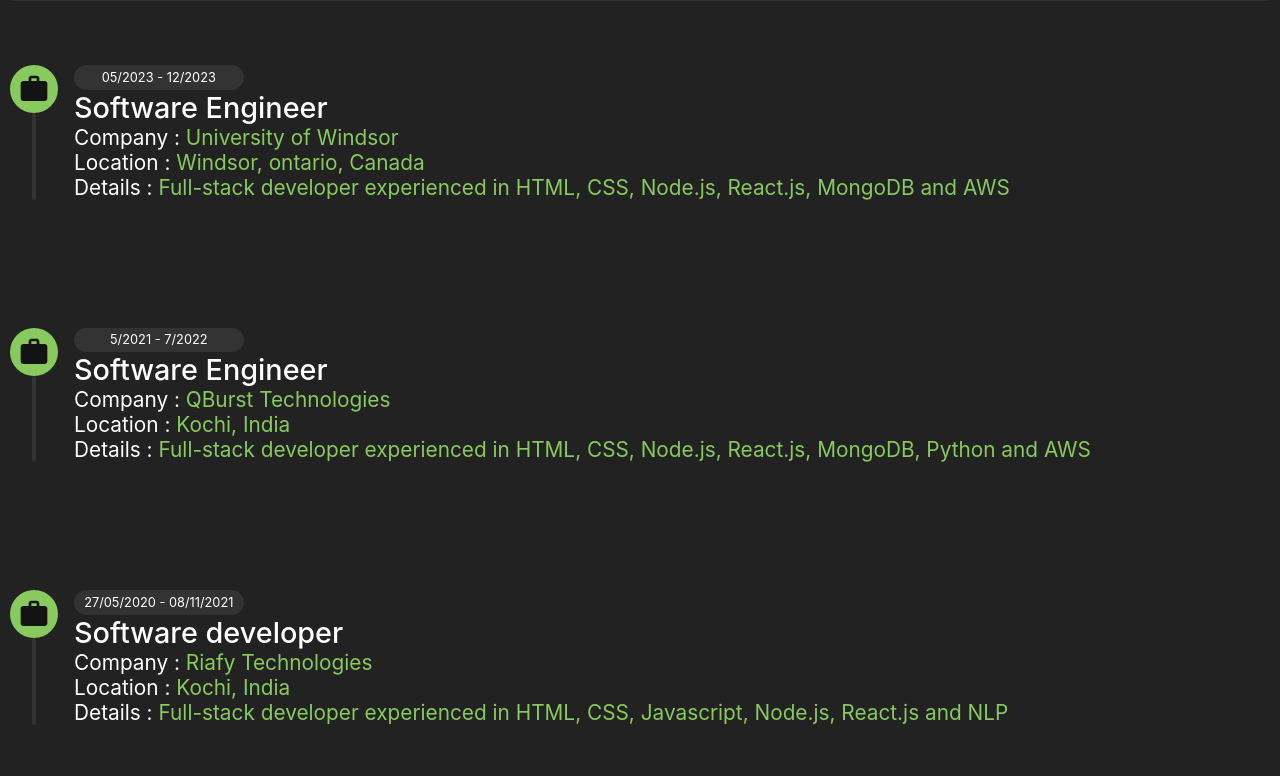
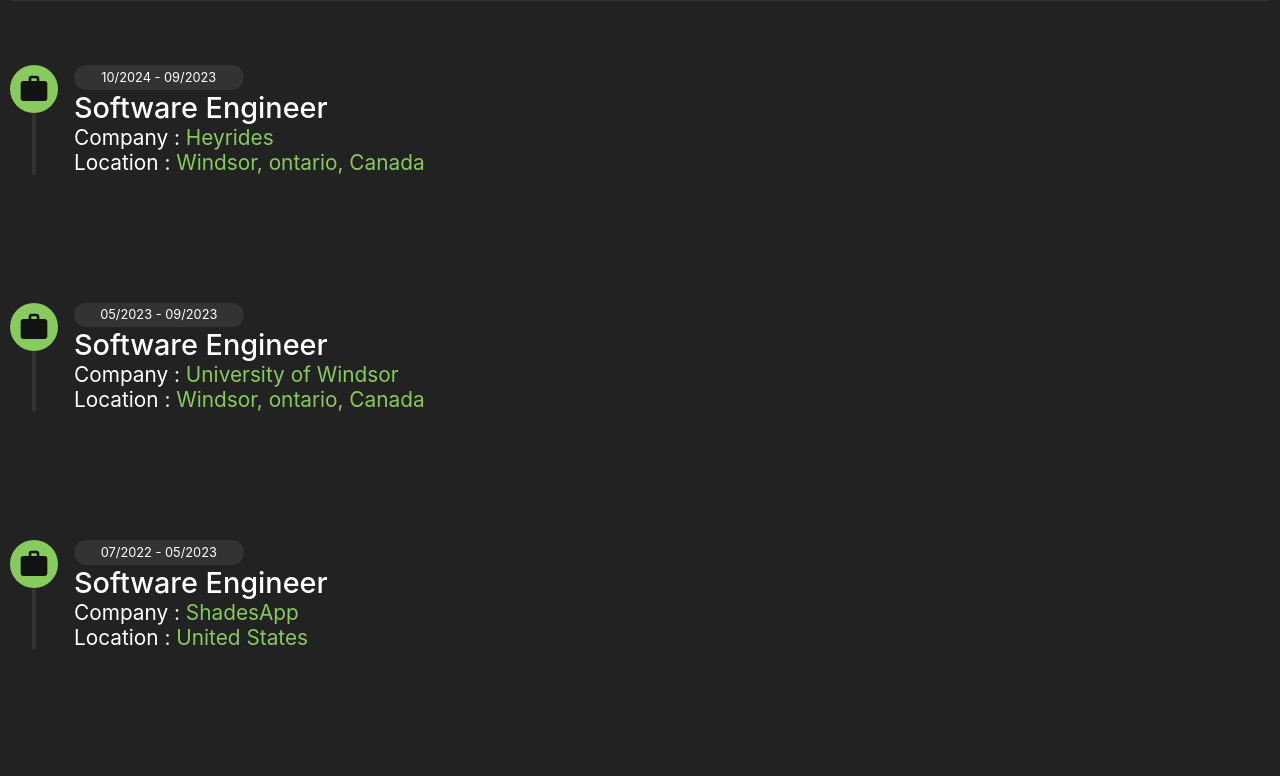
Before and after one commit to S-r-e-e-V/Portfolio, a React (Create React App) app: page / in a window 1280 px wide. Shown: the part 1440-2216 px from the top of the page. Built offline with nearby package versions, Linux system fonts and the light colour scheme.

Commit message:
update: experience

```diff
--- a/src/constants/Profile.json
+++ b/src/constants/Profile.json
@@ -13,10 +13,26 @@
   "workExperience": [
     {
       "designation": "Software Engineer",
+      "company": "Heyrides",
+      "location": "Windsor, ontario, Canada",
+      "start": "10/2024",
+      "end": "09/2023",
+      "details": "Full-stack developer experienced in HTML, CSS, Node.js, React.js, MongoDB and AWS"
+    },
+    {
+      "designation": "Software Engineer",
       "company": "University of Windsor",
       "location": "Windsor, ontario, Canada",
       "start": "05/2023",
-      "end": "12/2023",
+      "end": "09/2023",
+      "details": "Full-stack developer experienced in HTML, CSS, Node.js, React.js, MongoDB and AWS"
+    },
+    {
+      "designation": "Software Engineer",
+      "company": "ShadesApp",
+      "location": "United States",
+      "start": "07/2022",
+      "end": "05/2023",
       "details": "Full-stack developer experienced in HTML, CSS, Node.js, React.js, MongoDB and AWS"
     },
     {
--- a/src/sections/Experience/index.js
+++ b/src/sections/Experience/index.js
@@ -35,9 +35,9 @@
               <div>
                 Location : <span>{item.location}</span>
               </div>
-              <div>
+              {/* <div>
                 Details :<span> {item.details}</span>
-              </div>
+              </div> */}
             </div>
           </div>
         ))}
```
